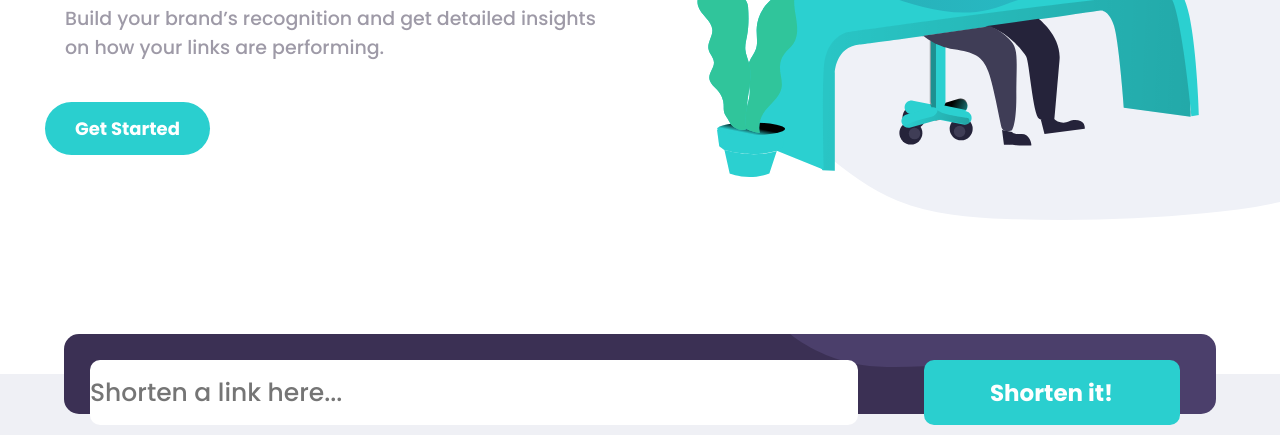
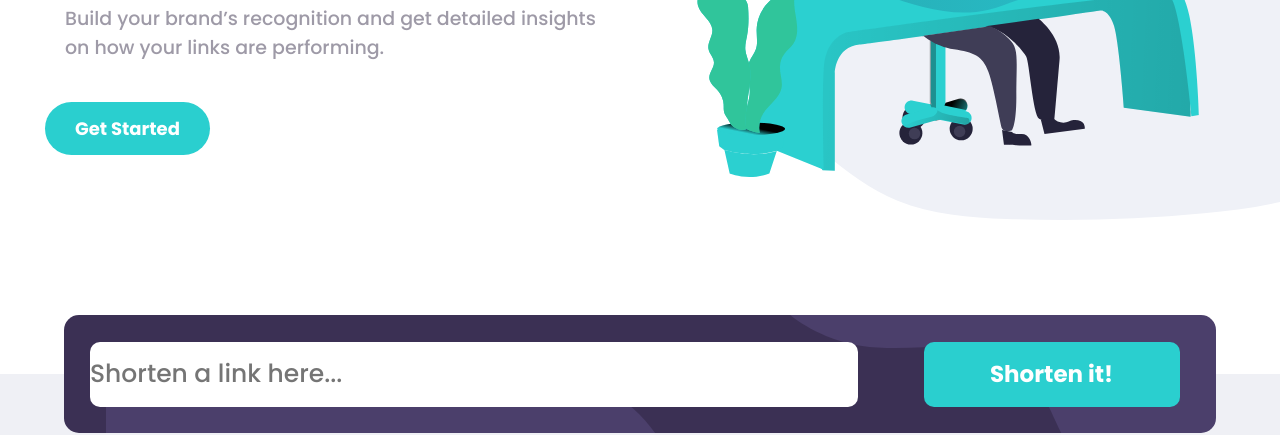
Before and after one commit to Brightcoders-Bootcamps/kata-01-diseno-web-responsivo-team-3, a plain HTML site: page index.html in a window 1280 px wide. Shown: the part 526-961 px from the top of the page. Drawn offline with Linux system fonts and the light colour scheme.

Commit message:
Form corrected
Size of the form modified by increasing height.

```diff
--- a/styles/section-two.css
+++ b/styles/section-two.css
@@ -18,7 +18,7 @@ html{
   z-index: 10;
   align-self: end;
   justify-self: center;
-  height: 111px
+  height: 156px
 }
 
 .shortenlink-form-form-input2 {
@@ -152,7 +152,7 @@ html{
     grid-template-columns: 1fr 1fr;
     grid-column-gap: 5%;
     width: 90vw;
-    height: 80px;
+    height: 118px;
     border-radius: 15px;
 
   }
```
